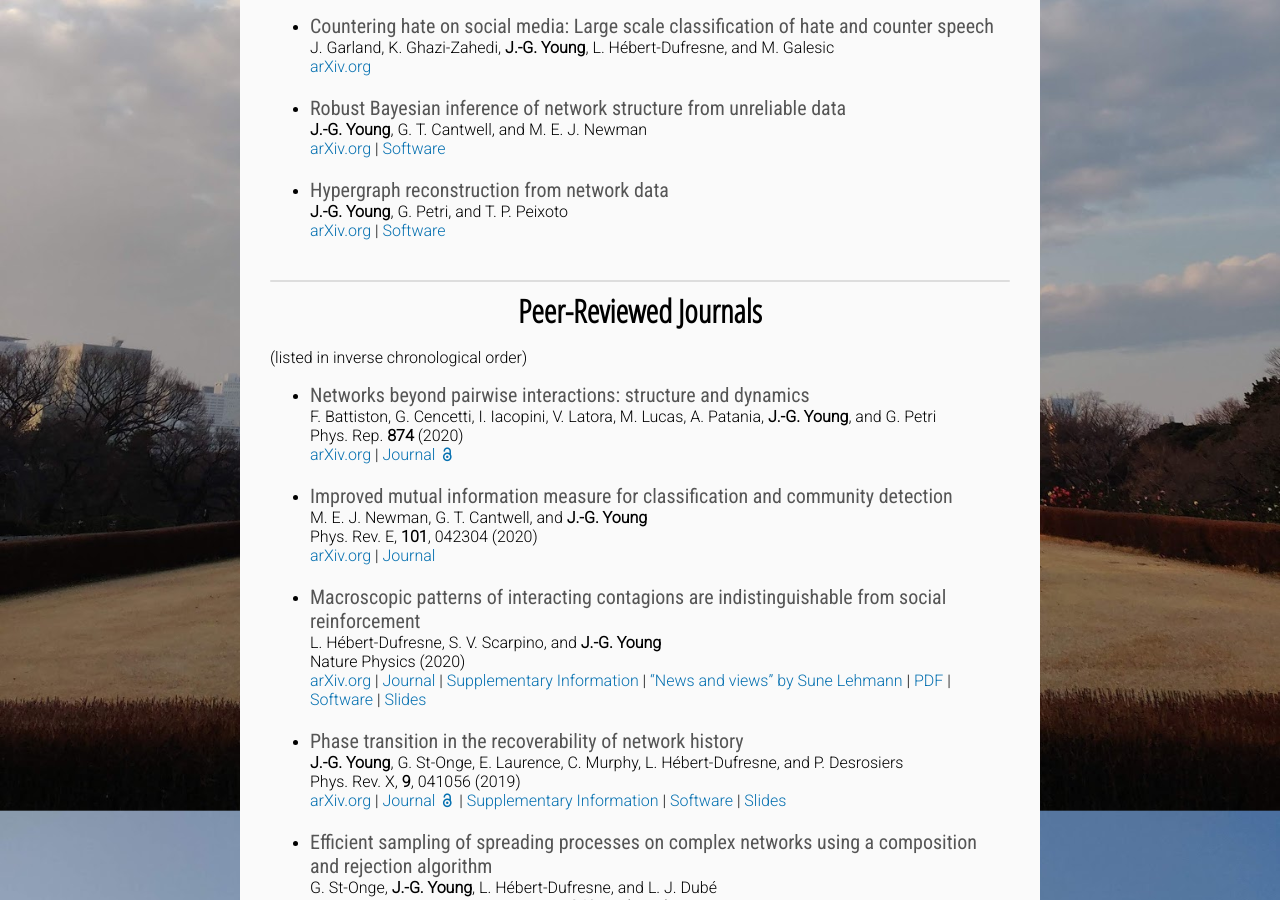
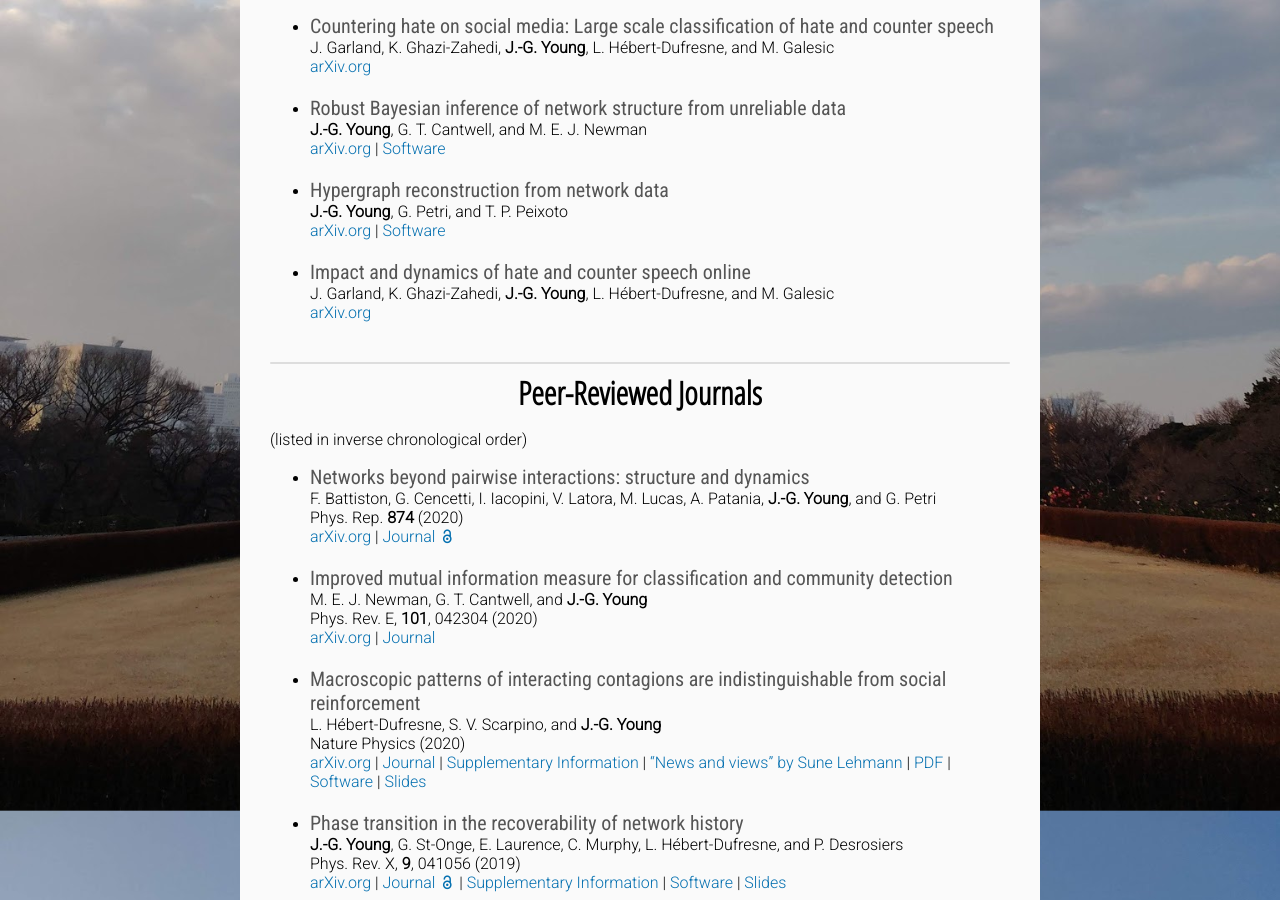
Before and after one commit to jg-you/jg-you.github.io, a Jekyll site: the page built from publications.md, in a window 1280 px wide and 900 px high, scrolled down 896 px. Built offline with Jekyll 4.4.1, drawn with Linux system fonts in a browser that asks for light colours; some web fonts are replaced; comment, search, counter and statistics services are not loaded.

Commit message:
Update publications.md

```diff
--- a/publications.md
+++ b/publications.md
@@ -33,6 +33,10 @@ J. Garland, K. Ghazi-Zahedi, **J.-G. Young**, L. Hébert-Dufresne, and M. Galesi
 * <span class="pub-title">Hypergraph reconstruction from network data</span><br/>
 **J.-G. Young**, G. Petri, and T. P. Peixoto <br/>
 [arXiv.org](https://arxiv.org/abs/2008.04948) | [Software](https://graph-tool.skewed.de/)
+
+* <span class="pub-title">Impact and dynamics of hate and counter speech online</span><br/>
+J. Garland, K. Ghazi-Zahedi, **J.-G. Young**, L. Hébert-Dufresne, and M. Galesic<br/>
+[arXiv.org](https://arxiv.org/abs/2009.08392)
 
 
 <div class="end-of-post"></div>
```
